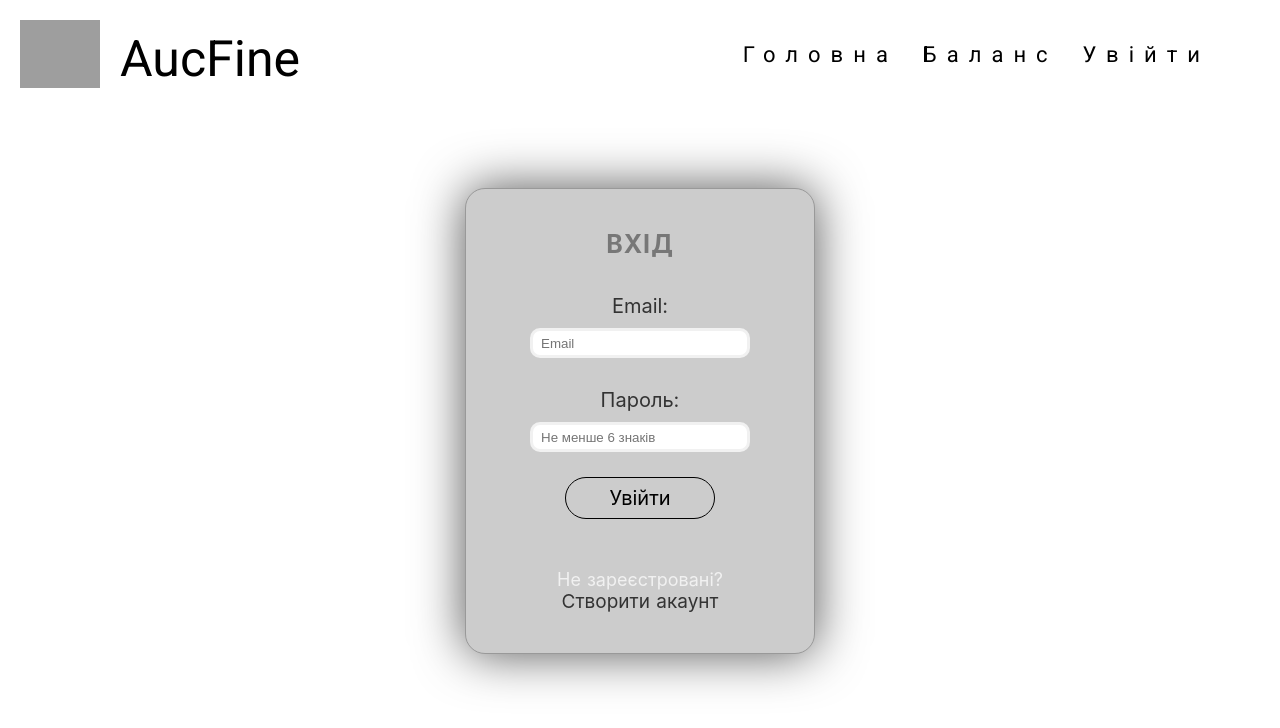
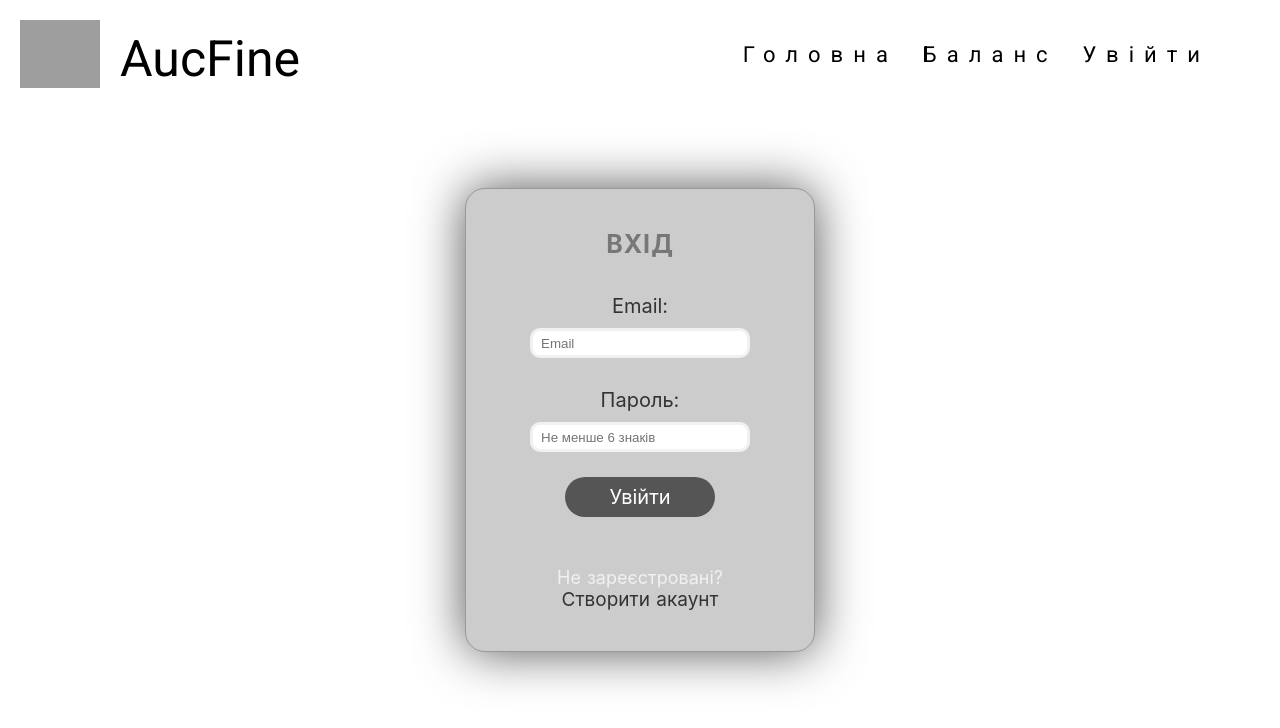
Before and after one commit to bohdan-krupa/auction, a Nuxt app: page /auth/sign-in in a window 1280 px wide. Shown: the top 728 px of the page. Built offline with nearby package versions, Linux system fonts and the light colour scheme; grey boxes are pictures that could not be loaded.

Commit message:
beauty 2

```diff
--- a/pages/auth/sign-in.vue
+++ b/pages/auth/sign-in.vue
@@ -63,15 +63,15 @@ export default {
     line-height: 40px
     font-size: 20px
     border-radius: 30px
-    color: black
-    border: 1px solid black
+    // border: 1px solid black
     margin-top: 5px
+    color: #FFF
     cursor: pointer
     transition: 100ms all
+    background: #555
 
     &:hover
-      background: #000
-      color: #FFF
+      background: #999
 
   h2
     font-size: 25px
```
